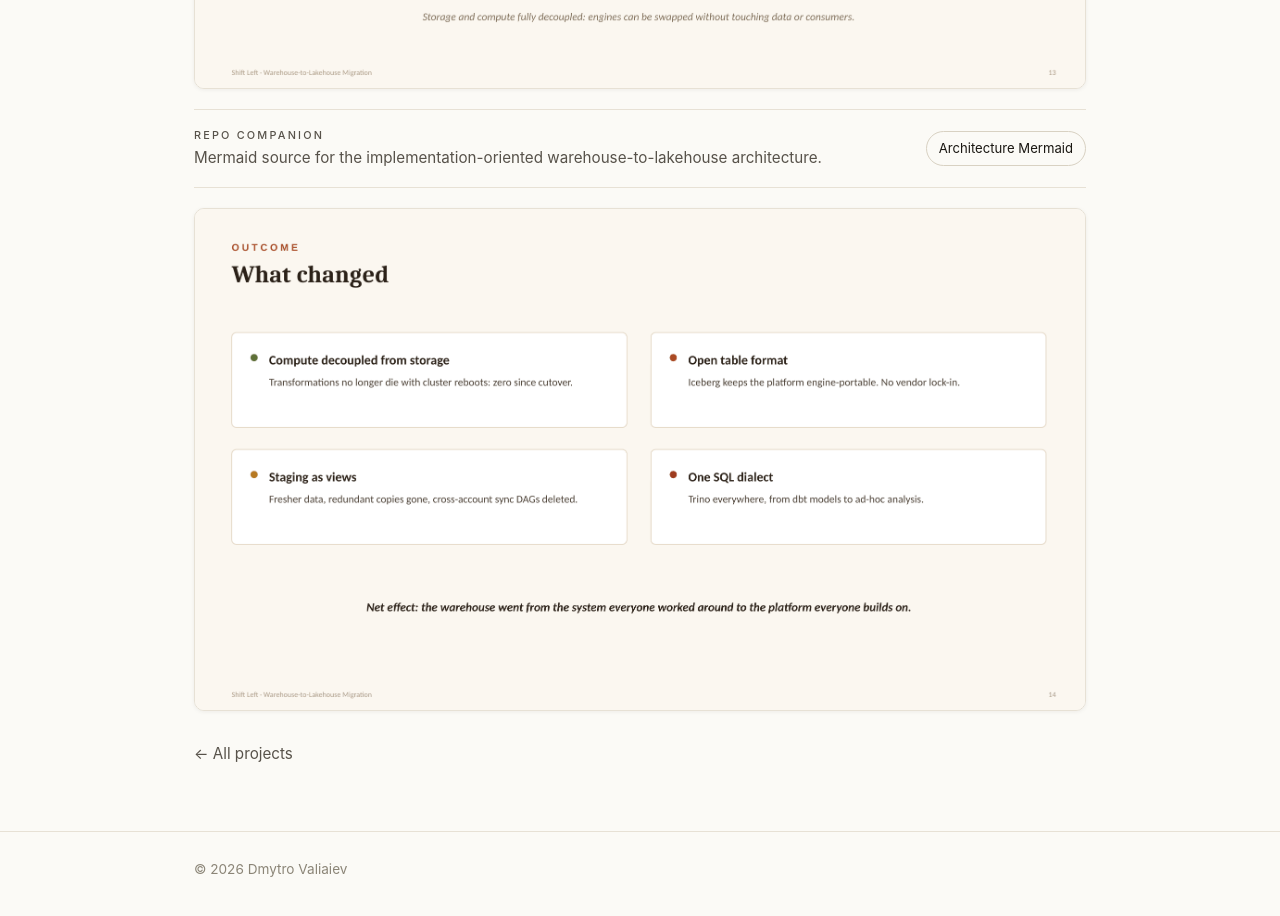
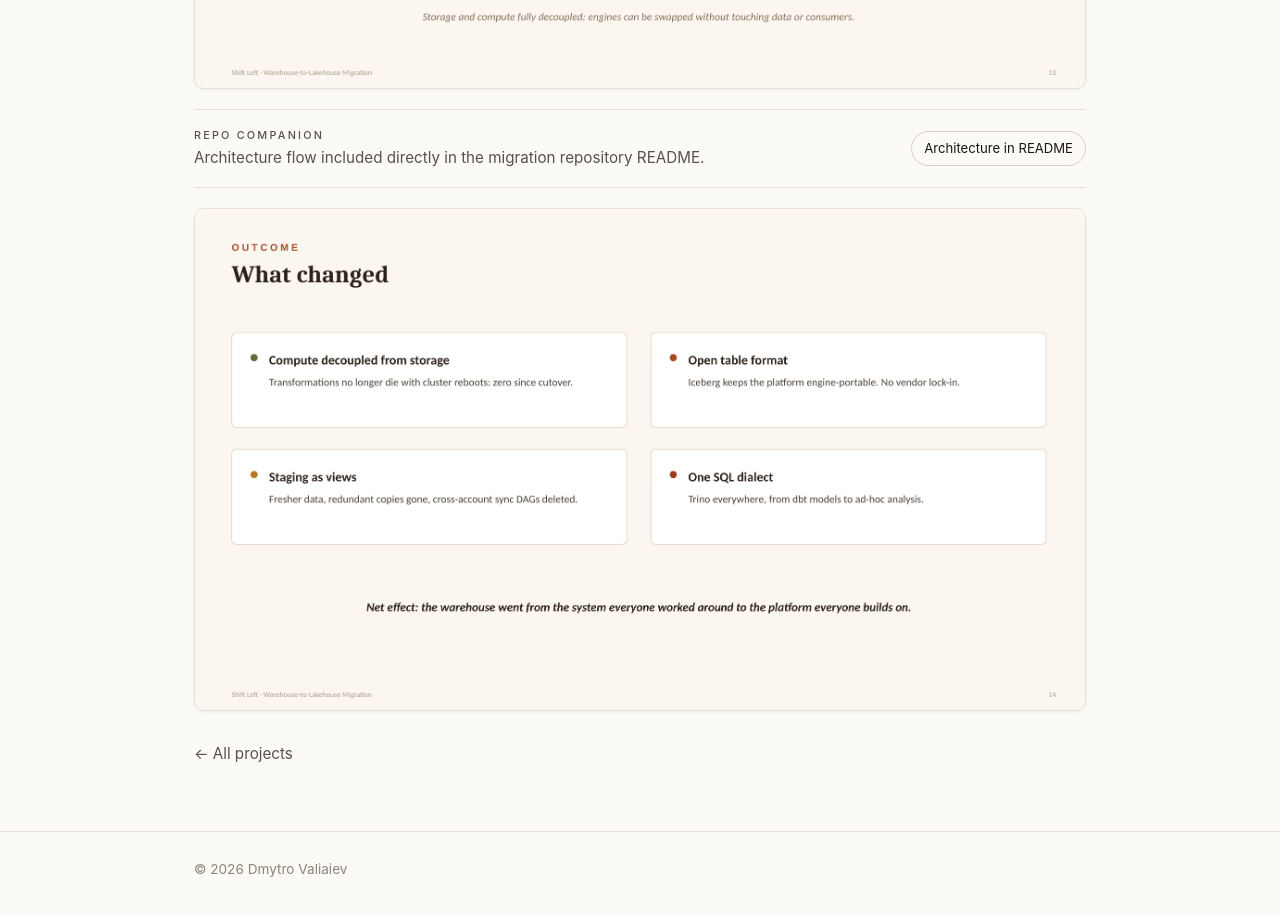
Before and after one commit to dymytryo/dymytryo.github.io, a plain HTML site: page case-studies/shift-left-lakehouse-migration.html in a window 1280 px wide. Shown: the part 8040-8956 px from the top of the page. Drawn offline with nearby package versions, Linux system fonts and the light colour scheme.

Commit message:
Update migration architecture links

```diff
--- a/case-studies/shift-left-lakehouse-migration.html
+++ b/case-studies/shift-left-lakehouse-migration.html
@@ -65,7 +65,7 @@
         </div>
         <div class="slide-link-actions">
           <a href="https://github.com/dymytryo/warehouse-to-lakehouse-migration">Technical README</a>
-          <a href="https://github.com/dymytryo/warehouse-to-lakehouse-migration/tree/main/lakehouse-architecture">Architecture flow</a>
+          <a href="https://github.com/dymytryo/warehouse-to-lakehouse-migration#target-architecture">Architecture flow</a>
         </div>
       </div>
       <img src="../assets/img/shift-left/slide-08.png" loading="lazy" width="1921" height="1080" alt="Engineering: the 12-stage migration factory with five automated fail gates" />
@@ -108,10 +108,10 @@
       <div class="slide-link">
         <div>
           <p class="eyebrow">Repo companion</p>
-          <p>Mermaid source for the implementation-oriented warehouse-to-lakehouse architecture.</p>
+          <p>Architecture flow included directly in the migration repository README.</p>
         </div>
         <div class="slide-link-actions">
-          <a href="https://github.com/dymytryo/warehouse-to-lakehouse-migration/blob/main/lakehouse-architecture/warehouse_to_lakehouse_flow.mmd">Architecture Mermaid</a>
+          <a href="https://github.com/dymytryo/warehouse-to-lakehouse-migration#target-architecture">Architecture in README</a>
         </div>
       </div>
       <img src="../assets/img/shift-left/slide-14.png" loading="lazy" width="1921" height="1080" alt="Outcome: what changed, from decoupled compute to one SQL dialect" />
```
